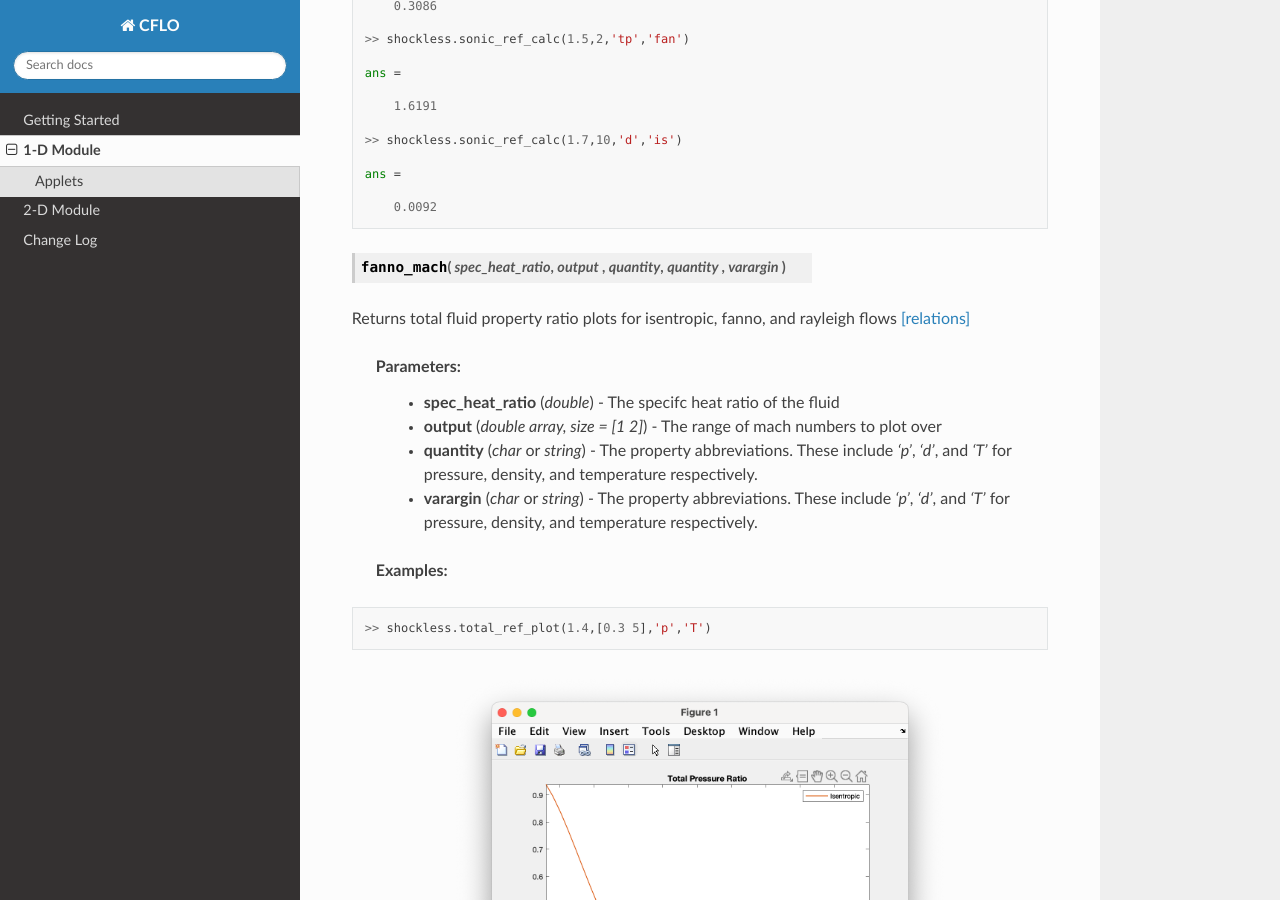
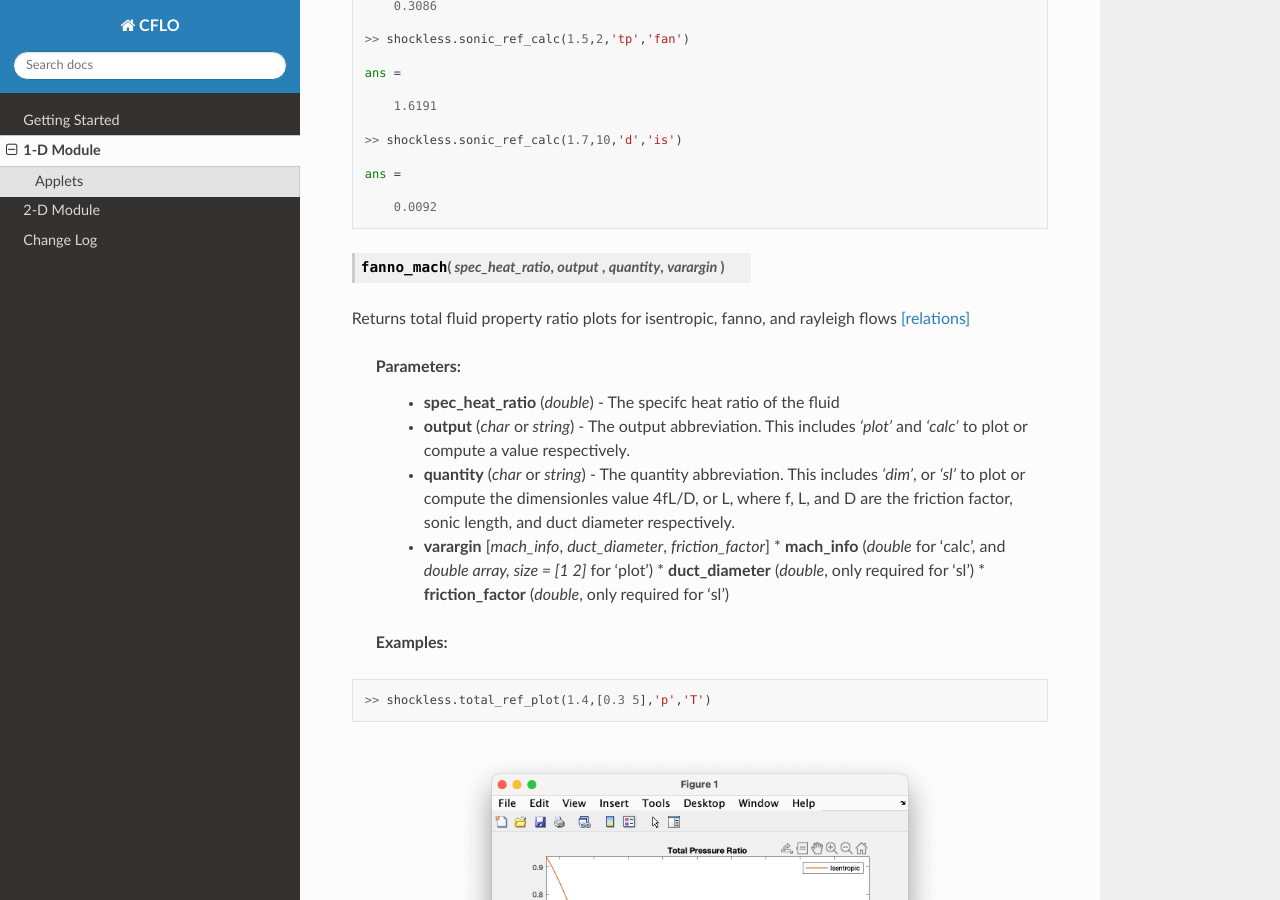
Before and after one commit to NaveenTayyebi/CFLO, a Sphinx documentation site: the page built from docs/1-D.rst, in a window 1280 px wide and 900 px high, scrolled down 4015 px. Built offline with Sphinx 7.4.7 and the Read the Docs theme 2.0.0, drawn with Linux system fonts in a browser that asks for light colours.

Commit message:
Update 1-D.rst

```diff
--- a/docs/1-D.rst
+++ b/docs/1-D.rst
@@ -155,8 +155,7 @@ Returns sonic fluid property ratio for an isentropic, fanno, or rayleigh flow at
    <dl class="py method">
    <dt class="sig sig-object py" id="fanno_mach" style="background:#f0f0f0 !important; border-top: none !important; border-left: 3px solid #ccc !important; color: #555 !important; ">
    <span class="sig-name descname"><span class="pre">fanno_mach</span></span><span class="sig-paren">(</span><em class="sig-param"><span class="n">     <span class="pre">spec_heat_ratio</span></span></em>, <em class="sig-param"><span class="n"><span class="pre">output</span>
-   </span></em>, <em class="sig-param"><span class="n"><span class="pre">quantity</span></span></em>, <em class="sig-param"><span class="n"><span class="pre">quantity</span>
-   </span></em>, <em class="sig-param"><span class="n"><span class="pre">varargin</span>
+   </span></em>, <em class="sig-param"><span class="n"><span class="pre">quantity</span></span></em>, <em class="sig-param"><span class="n"><span class="pre">varargin</span>
    </span></em><span class="sig-paren">)</span>
    <a class="headerlink" href="#fanno_mach" title="Permalink to this definition"></a></dt>
       <dd></dd></dl>
@@ -165,9 +164,13 @@ Returns total fluid property ratio plots for isentropic, fanno, and rayleigh flo
 
   **Parameters:**
     * **spec_heat_ratio** (*double*) - The specifc heat ratio of the fluid
-    * **output** (*double array, size = [1 2]*) - The range of mach numbers to plot over
-    * **quantity** (*char* or *string*) - The property abbreviations. These include *'p'*, *'d'*, and *'T'* for pressure, density, and temperature respectively.
-    * **varargin** (*char* or *string*) - The property abbreviations. These include *'p'*, *'d'*, and *'T'* for pressure, density, and temperature respectively.
+    * **output** (*char* or *string*) - The output abbreviation. This includes *'plot'* and *'calc'* to plot or compute a value respectively.
+    * **quantity** (*char* or *string*) - The quantity abbreviation. This includes *'dim'*, or *'sl'* to plot or compute the dimensionles value 4fL/D, or L, where f, L, and D are the friction factor, sonic length, and duct diameter respectively.
+    * **varargin** [*mach_info*, *duct_diameter*, *friction_factor*]
+      * **mach_info** (*double* for 'calc', and *double array, size = [1 2]* for 'plot')
+      * **duct_diameter** (*double*, only required for 'sl')
+      * **friction_factor** (*double*, only required for 'sl')
+
 
   **Examples:**
 
```
